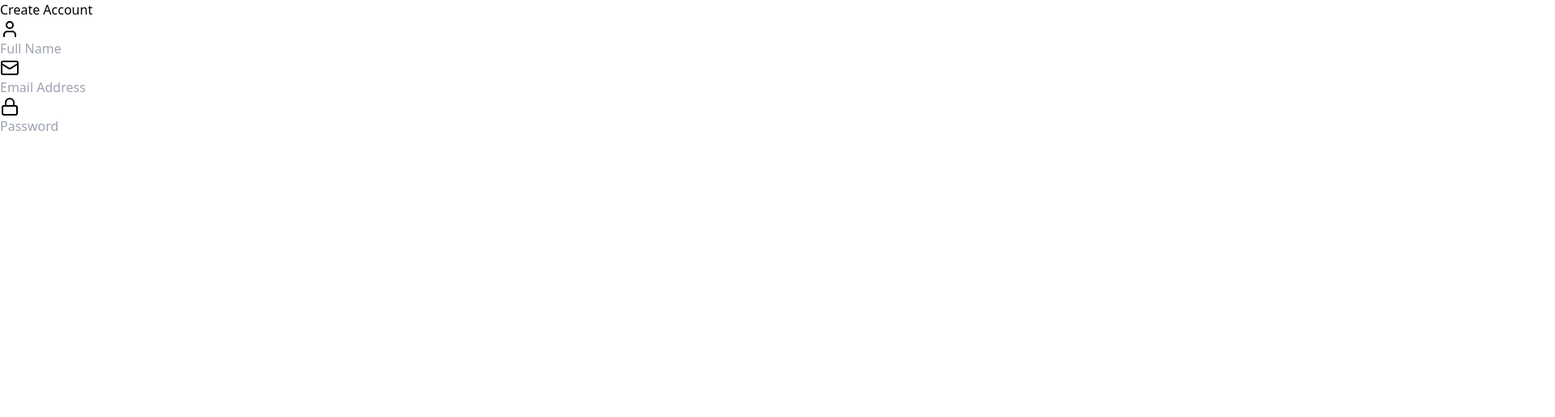
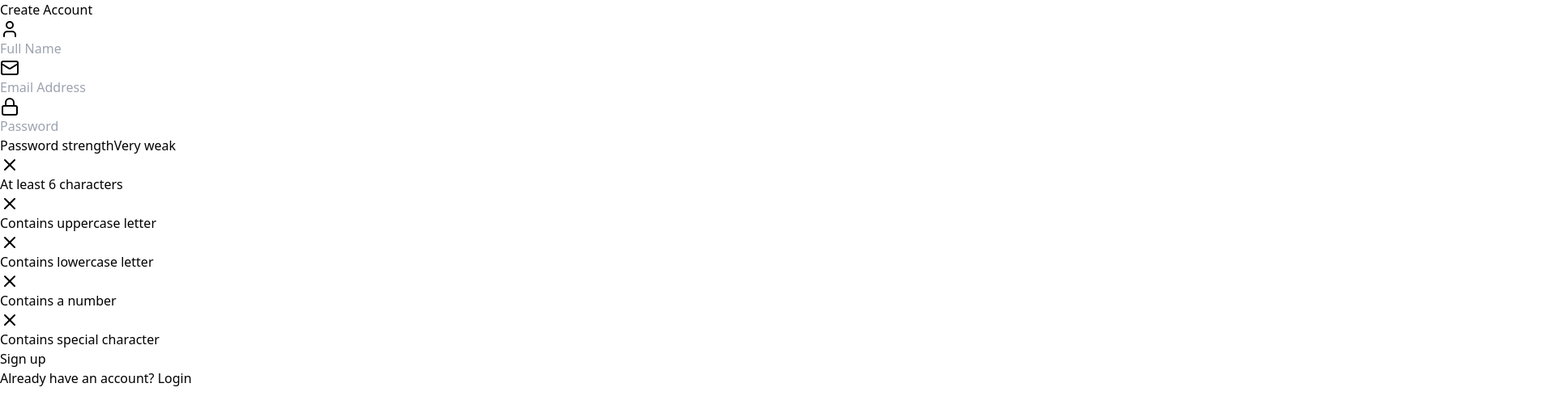
Before and after one commit to Lucyjim07/react-forms, a React (Vite) app: page / in a window 1280 px wide. Shown: the top 516 px of the page at 81% size, 1920 px wide, since content can reach past the window. Built offline with nearby package versions, Linux system fonts and the light colour scheme.

Commit message:
Usar componente para validar la contraseña y agregar botón a la pagina de registro

```diff
--- a/src/pages/SignUpPage.jsx
+++ b/src/pages/SignUpPage.jsx
@@ -2,6 +2,7 @@
 import Input from '../components/Input';
 import { User, Mail, Lock } from 'lucide-react';
 import { useState } from 'react';
+import PasswordStrengthMeter from '../components/PasswordStrengthMeter';
 
 const SignUpPage = () => {
   const [name, setName] = useState('');
@@ -47,7 +48,25 @@
           />
 
           {/* Password strengh meter */}
+          <PasswordStrengthMeter password={password} />
+
+          <motion.button
+            className='mt-5 w-full py-3 px-4 bg-gradient-to-r from-green-500 to-emerald-600 text-white font-bold rounded-lg shadow-lg hover:from-green-600 hover:to-emerald-700 focus:outline-none focus:ring-2 focus:ring-green-500 focus:ring-offset-2 focus:ring-offset-gray-900 transition duration-200'
+            whileHover={{ scale: 1.02 }}
+            whileTap={{ scale: 0.98 }}
+            type='submit'
+          >
+            Sign up
+          </motion.button>
         </form>
+      </div>
+      <div className='px-8 py-4 bg-gray-900 bg-opacity-50 flex justify-center'>
+        <p className='text-sm text-gray-400'>
+          Already have an account?{' '}
+          <a className='text-green-400 hover:underline' href='#'>
+            Login
+          </a>
+        </p>
       </div>
     </motion.div>
   );
```
